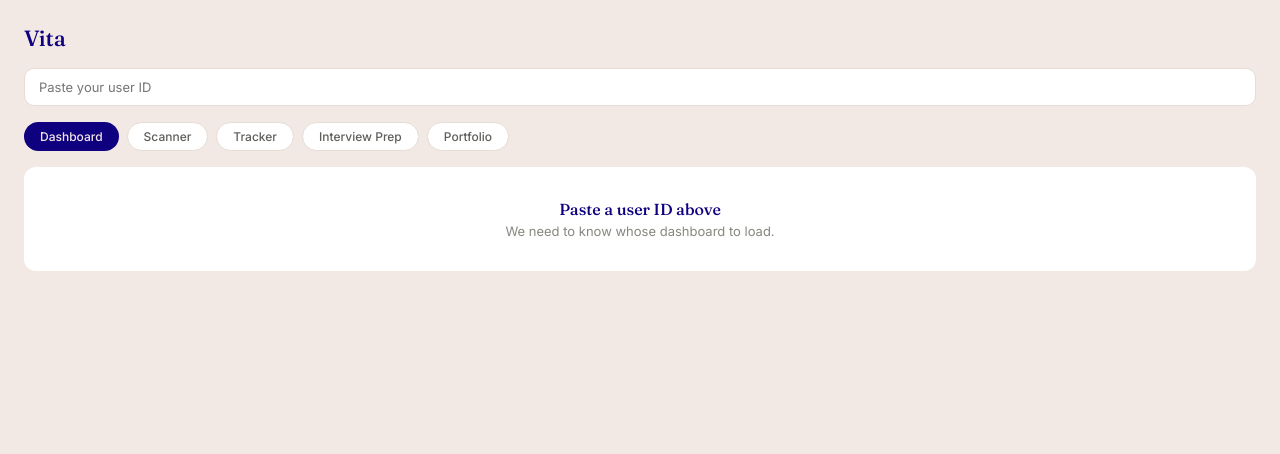
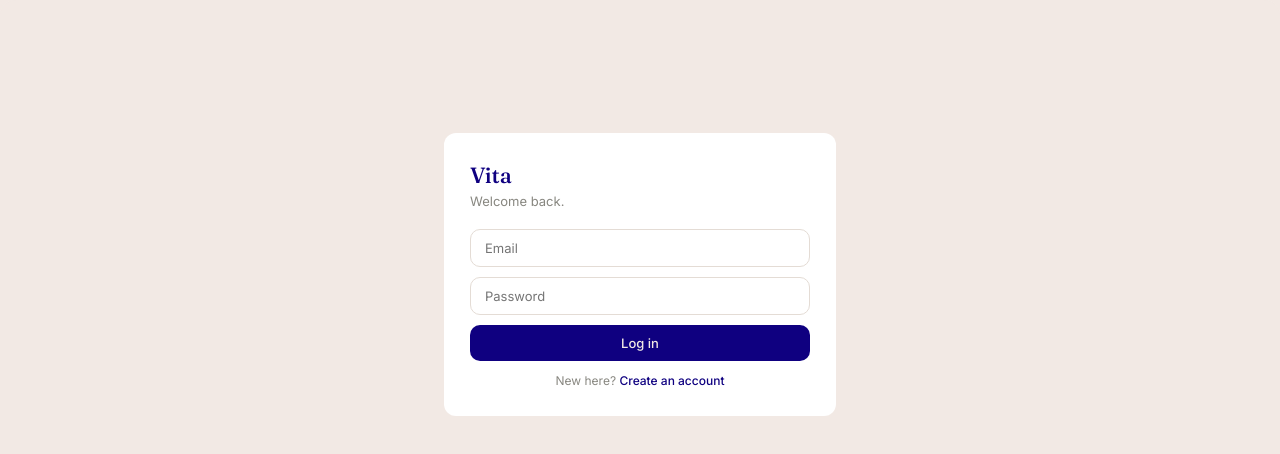
Before and after one commit to xClaudiaArias/vita, a React (Vite) app in the folder vita-frontend/: page / in a window 1280 px wide. Shown: the top 454 px of the page. Built offline with nearby package versions, Linux system fonts and the light colour scheme.

Commit message:
auth screen add

```diff
--- a/vita-frontend/src/App.jsx
+++ b/vita-frontend/src/App.jsx
@@ -1,6 +1,6 @@
 import { useState, useEffect, useCallback } from "react";
 
-// VITA brand tokens
+// ── VITA brand tokens ─────────────────────────────
 const colors = {
   cream: "#F2E9E4",
   indigo: "#0F0080",
@@ -25,7 +25,27 @@ const statusStyles = {
 
 const API_BASE = "http://localhost:4000";
 
-// Small building blocks
+// Reads the saved token and calls the API with it attached automatically,
+// so individual components never have to think about auth headers.
+// Throws on any non-2xx response so callers can catch() a single error path.
+async function apiFetch(path, options = {}) {
+  const token = localStorage.getItem("vita_token");
+  const res = await fetch(`${API_BASE}${path}`, {
+    ...options,
+    headers: {
+      "Content-Type": "application/json",
+      ...(token ? { Authorization: `Bearer ${token}` } : {}),
+      ...(options.headers || {}),
+    },
+  });
+  const data = await res.json().catch(() => ({}));
+  if (!res.ok) {
+    throw new Error(data.error || `Request failed (${res.status})`);
+  }
+  return data;
+}
+
+// ── Small building blocks ─────────────────────────
 function Pill({ bg, color, children }) {
   return (
     <span
@@ -64,34 +84,27 @@ function EmptyState({ title, subtitle }) {
   );
 }
 
-// Tracker view
-function Tracker({ userId }) {
+// ── Tracker view ──────────────────────────────────
+function Tracker() {
   const [applications, setApplications] = useState([]);
   const [status, setStatus] = useState("idle"); // idle | loading | error | ready
   const [errorMsg, setErrorMsg] = useState("");
 
   const load = useCallback(async () => {
-    if (!userId) return;
     setStatus("loading");
     try {
-      const res = await fetch(`${API_BASE}/applications?user_id=${userId}`);
-      if (!res.ok) throw new Error(`Server responded ${res.status}`);
-      const data = await res.json();
+      const data = await apiFetch("/applications");
       setApplications(data);
       setStatus("ready");
     } catch (err) {
       setErrorMsg(err.message);
       setStatus("error");
     }
-  }, [userId]);
+  }, []);
 
   useEffect(() => {
     load();
   }, [load]);
-
-  if (!userId) {
-    return <EmptyState title="Paste a user ID above" subtitle="We need to know whose applications to load." />;
-  }
 
   if (status === "loading" || status === "idle") {
     return <EmptyState title="Loading your applications…" subtitle="Just a moment." />;
@@ -156,34 +169,28 @@ function Tracker({ userId }) {
   );
 }
 
-// Portfolio view
-function Portfolio({ userId }) {
+// ── Portfolio view ────────────────────────────────
+function Portfolio() {
   const [projects, setProjects] = useState([]);
   const [status, setStatus] = useState("idle");
   const [errorMsg, setErrorMsg] = useState("");
 
   const load = useCallback(async () => {
-    if (!userId) return;
     setStatus("loading");
     try {
-      const res = await fetch(`${API_BASE}/projects?user_id=${userId}`);
-      if (!res.ok) throw new Error(`Server responded ${res.status}`);
-      const data = await res.json();
+      const data = await apiFetch("/projects");
       setProjects(data);
       setStatus("ready");
     } catch (err) {
       setErrorMsg(err.message);
       setStatus("error");
     }
-  }, [userId]);
+  }, []);
 
   useEffect(() => {
     load();
   }, [load]);
 
-  if (!userId) {
-    return <EmptyState title="Paste a user ID above" subtitle="We need to know whose portfolio to load." />;
-  }
   if (status === "loading" || status === "idle") {
     return <EmptyState title="Loading your projects…" subtitle="Just a moment." />;
   }
@@ -235,8 +242,8 @@ function Portfolio({ userId }) {
   );
 }
 
-// Resume Scanner view
-function Scanner({ userId }) {
+// ── Resume Scanner view ───────────────────────────
+function Scanner() {
   const [step, setStep] = useState("input"); // input | scanning | results | confirmation | editor | error
   const [resumes, setResumes] = useState([]);
   const [selectedResumeId, setSelectedResumeId] = useState("");
@@ -252,34 +259,24 @@ function Scanner({ userId }) {
   const [openReasonId, setOpenReasonId] = useState(null);
 
   useEffect(() => {
-    if (!userId) return;
-    fetch(`${API_BASE}/resumes?user_id=${userId}`)
-      .then((r) => r.json())
-      .then(setResumes)
-      .catch(() => {});
-  }, [userId]);
+    apiFetch("/resumes").then(setResumes).catch(() => {});
+  }, []);
 
   const runScan = async () => {
     setStep("scanning");
     setErrorMsg("");
     try {
       // First store the job posting
-      const jobRes = await fetch(`${API_BASE}/job-postings`, {
+      const job = await apiFetch("/job-postings", {
         method: "POST",
-        headers: { "Content-Type": "application/json" },
         body: JSON.stringify({ company, role_title: roleTitle, raw_description: description }),
       });
-      const job = await jobRes.json();
-      if (!jobRes.ok) throw new Error(job.error || "Couldn't save job posting");
 
       // Then run the scan against the selected resume
-      const scanRes = await fetch(`${API_BASE}/scans`, {
+      const scanData = await apiFetch("/scans", {
         method: "POST",
-        headers: { "Content-Type": "application/json" },
         body: JSON.stringify({ resume_id: selectedResumeId, job_posting_id: job.id }),
       });
-      const scanData = await scanRes.json();
-      if (!scanRes.ok) throw new Error(scanData.error || "Scan failed");
 
       setScan(scanData);
       setStep("results");
@@ -290,9 +287,8 @@ function Scanner({ userId }) {
   };
 
   const handleSuggestion = async (suggestionId, action) => {
-    await fetch(`${API_BASE}/scans/suggestions/${suggestionId}`, {
+    await apiFetch(`/scans/suggestions/${suggestionId}`, {
       method: "PATCH",
-      headers: { "Content-Type": "application/json" },
       body: JSON.stringify({ action }),
     });
     setScan((prev) => ({
@@ -306,9 +302,7 @@ function Scanner({ userId }) {
   const loadResume = async (resumeId) => {
     setResumeStatus("loading");
     try {
-      const res = await fetch(`${API_BASE}/resumes/${resumeId}`);
-      const data = await res.json();
-      if (!res.ok) throw new Error(data.error || "Couldn't load resume");
+      const data = await apiFetch(`/resumes/${resumeId}`);
       setResumeDetail(data);
       setResumeStatus("ready");
     } catch (err) {
@@ -317,20 +311,15 @@ function Scanner({ userId }) {
   };
 
   const saveBulletEdit = async (bulletId) => {
-    await fetch(`${API_BASE}/resumes/bullets/${bulletId}`, {
+    await apiFetch(`/resumes/bullets/${bulletId}`, {
       method: "PATCH",
-      headers: { "Content-Type": "application/json" },
       body: JSON.stringify({ content: draftText }),
     });
     setEditingBulletId(null);
     loadResume(selectedResumeId);
   };
 
-  if (!userId) {
-    return <EmptyState title="Paste a user ID above" subtitle="We need to know whose resume to scan." />;
-  }
-
-  // Job input step
+  // ── Job input step ──
   if (step === "input" || step === "scanning") {
     return (
       <div style={{ background: "#fff", borderRadius: 12, padding: "20px 22px" }}>
@@ -398,7 +387,7 @@ function Scanner({ userId }) {
     );
   }
 
-  // Error step (e.g. AI credits not available yet)
+  // ── Error step (e.g. AI credits not available yet) ──
   if (step === "error") {
     return (
       <div style={{ background: "#fff", borderRadius: 12, padding: "20px 22px" }}>
@@ -418,7 +407,7 @@ function Scanner({ userId }) {
     );
   }
 
-  // Confirmation step
+  // ── Confirmation step ──
   if (step === "confirmation") {
     return (
       <ScannerConfirmation
@@ -433,7 +422,7 @@ function Scanner({ userId }) {
     );
   }
 
-  // Editor step
+  // ── Editor step ──
   if (step === "editor") {
     return (
       <ResumeEditor
@@ -450,7 +439,7 @@ function Scanner({ userId }) {
     );
   }
 
-  // Results step
+  // ── Results step ──
   return (
     <div style={{ background: colors.cream, borderRadius: 12, padding: "1.25rem" }}>
       <div style={{ display: "flex", justifyContent: "space-between", alignItems: "flex-start", marginBottom: 16 }}>
@@ -681,19 +670,16 @@ const inputStyle = {
   display: "block",
 };
 
-// Dashboard view────────
-function Dashboard({ userId }) {
+// ── Dashboard view ─────────────────────────────────
+function Dashboard() {
   const [data, setData] = useState(null);
   const [status, setStatus] = useState("idle");
   const [errorMsg, setErrorMsg] = useState("");
 
   useEffect(() => {
-    if (!userId) return;
     setStatus("loading");
-    fetch(`${API_BASE}/dashboard?user_id=${userId}`)
-      .then(async (r) => {
-        const body = await r.json();
-        if (!r.ok) throw new Error(body.error || "Failed to load dashboard");
+    apiFetch("/dashboard")
+      .then((body) => {
         setData(body);
         setStatus("ready");
       })
@@ -701,11 +687,8 @@ function Dashboard({ userId }) {
         setErrorMsg(err.message);
         setStatus("error");
       });
-  }, [userId]);
+  }, []);
 
-  if (!userId) {
-    return <EmptyState title="Paste a user ID above" subtitle="We need to know whose dashboard to load." />;
-  }
   if (status === "loading" || status === "idle") {
     return <EmptyState title="Loading your dashboard…" subtitle="Just a moment." />;
   }
@@ -813,8 +796,8 @@ function Dashboard({ userId }) {
   );
 }
 
-// Interview Chatbot view──────────────────────
-function InterviewChat({ userId }) {
+// ── Interview Chatbot view ────────────────────────
+function InterviewChat() {
   const [applications, setApplications] = useState([]);
   const [selectedAppId, setSelectedAppId] = useState("");
   const [sessionId, setSessionId] = useState(null);
@@ -824,23 +807,16 @@ function InterviewChat({ userId }) {
   const [errorMsg, setErrorMsg] = useState("");
 
   useEffect(() => {
-    if (!userId) return;
-    fetch(`${API_BASE}/applications?user_id=${userId}`)
-      .then((r) => r.json())
-      .then(setApplications)
-      .catch(() => {});
-  }, [userId]);
+    apiFetch("/applications").then(setApplications).catch(() => {});
+  }, []);
 
   const startSession = async () => {
     setErrorMsg("");
     try {
-      const res = await fetch(`${API_BASE}/interview-sessions`, {
+      const data = await apiFetch("/interview-sessions", {
         method: "POST",
-        headers: { "Content-Type": "application/json" },
-        body: JSON.stringify({ user_id: userId, application_id: selectedAppId || null }),
+        body: JSON.stringify({ application_id: selectedAppId || null }),
       });
-      const data = await res.json();
-      if (!res.ok) throw new Error(data.error || "Couldn't start session");
       setSessionId(data.id);
       setMessages([]);
     } catch (err) {
@@ -860,13 +836,10 @@ function InterviewChat({ userId }) {
     setSending(true);
 
     try {
-      const res = await fetch(`${API_BASE}/interview-sessions/${sessionId}/messages`, {
+      const data = await apiFetch(`/interview-sessions/${sessionId}/messages`, {
         method: "POST",
-        headers: { "Content-Type": "application/json" },
         body: JSON.stringify({ content: text }),
       });
-      const data = await res.json();
-      if (!res.ok) throw new Error(data.error || "Couldn't get a reply");
       setMessages((prev) => [...prev, data.vita_message]);
     } catch (err) {
       setErrorMsg(err.message);
@@ -875,11 +848,7 @@ function InterviewChat({ userId }) {
     }
   };
 
-  if (!userId) {
-    return <EmptyState title="Paste a user ID above" subtitle="We need to know who's practicing." />;
-  }
-
-  // Pre-session setup
+  // ── Pre-session setup ──
   if (!sessionId) {
     const selectedApp = applications.find((a) => a.id === selectedAppId);
     return (
@@ -914,7 +883,7 @@ function InterviewChat({ userId }) {
     );
   }
 
-  // Chat view
+  // ── Chat view ──
   return (
     <div style={{ background: colors.cream, borderRadius: 12, padding: "1.25rem" }}>
       <div style={{ display: "flex", justifyContent: "space-between", alignItems: "center", marginBottom: 16 }}>
@@ -986,39 +955,144 @@ function InterviewChat({ userId }) {
   );
 }
 
-// App shell
+// ── Auth screen (login / signup) ──────────────────
+function AuthScreen({ onAuthenticated }) {
+  const [mode, setMode] = useState("login"); // login | signup
+  const [email, setEmail] = useState("");
+  const [password, setPassword] = useState("");
+  const [name, setName] = useState("");
+  const [errorMsg, setErrorMsg] = useState("");
+  const [submitting, setSubmitting] = useState(false);
+
+  const submit = async () => {
+    setErrorMsg("");
+    setSubmitting(true);
+    try {
+      const path = mode === "login" ? "/auth/login" : "/auth/signup";
+      const body = mode === "login" ? { email, password } : { email, password, name };
+      const data = await apiFetch(path, { method: "POST", body: JSON.stringify(body) });
+      localStorage.setItem("vita_token", data.token);
+      onAuthenticated(data.user);
+    } catch (err) {
+      setErrorMsg(err.message);
+    } finally {
+      setSubmitting(false);
+    }
+  };
+
+  return (
+    <div style={{ background: colors.cream, minHeight: 500, padding: 24, borderRadius: 16, display: "flex", alignItems: "center", justifyContent: "center" }}>
+      <link href="https://fonts.googleapis.com/css2?family=Inter:wght@400;500&family=Fraunces:wght@500&display=swap" rel="stylesheet" />
+      <div style={{ background: "#fff", borderRadius: 12, padding: "28px 26px", width: "100%", maxWidth: 340 }}>
+        <p style={{ fontFamily: "Fraunces, serif", fontSize: 22, color: colors.indigo, margin: "0 0 4px" }}>Vita</p>
+        <p style={{ fontFamily: "Inter, sans-serif", fontSize: 13, color: colors.faint, margin: "0 0 20px" }}>
+          {mode === "login" ? "Welcome back." : "Let's get you set up."}
+        </p>
+
+        {mode === "signup" && (
+          <input value={name} onChange={(e) => setName(e.target.value)} placeholder="Full name" style={inputStyle} />
+        )}
+        <input value={email} onChange={(e) => setEmail(e.target.value)} placeholder="Email" style={inputStyle} />
+        <input value={password} onChange={(e) => setPassword(e.target.value)} type="password" placeholder="Password" style={inputStyle} />
+
+        {errorMsg && (
+          <p style={{ fontFamily: "Inter, sans-serif", fontSize: 12, color: colors.terracottaText, margin: "0 0 10px" }}>
+            {errorMsg}
+          </p>
+        )}
+
+        <button
+          onClick={submit}
+          disabled={submitting || !email || !password || (mode === "signup" && !name)}
+          style={{
+            width: "100%",
+            background: colors.indigo,
+            color: colors.cream,
+            border: "none",
+            borderRadius: 10,
+            padding: "10px 0",
+            fontFamily: "Inter, sans-serif",
+            fontSize: 13,
+            fontWeight: 500,
+            cursor: "pointer",
+            marginBottom: 12,
+            opacity: submitting ? 0.6 : 1,
+          }}
+        >
+          {submitting ? "…" : mode === "login" ? "Log in" : "Create account"}
+        </button>
+
+        <p style={{ fontFamily: "Inter, sans-serif", fontSize: 12, color: colors.faint, margin: 0, textAlign: "center" }}>
+          {mode === "login" ? "New here?" : "Already have an account?"}{" "}
+          <span
+            onClick={() => { setMode(mode === "login" ? "signup" : "login"); setErrorMsg(""); }}
+            style={{ color: colors.indigo, cursor: "pointer", fontWeight: 500 }}
+          >
+            {mode === "login" ? "Create an account" : "Log in"}
+          </span>
+        </p>
+      </div>
+    </div>
+  );
+}
+
+// ── App shell ──────────────────────────────────────
 export default function VitaApp() {
-  const [userId, setUserId] = useState("");
   const [tab, setTab] = useState("dashboard");
+  const [user, setUser] = useState(null);
+  const [checkingAuth, setCheckingAuth] = useState(true);
+
+  // On load, check if a saved token still works — keeps you logged in
+  // across page refreshes instead of forcing a fresh login every time.
+  useEffect(() => {
+    const token = localStorage.getItem("vita_token");
+    if (!token) {
+      setCheckingAuth(false);
+      return;
+    }
+    apiFetch("/auth/me")
+      .then(setUser)
+      .catch(() => localStorage.removeItem("vita_token"))
+      .finally(() => setCheckingAuth(false));
+  }, []);
+
+  const logout = () => {
+    localStorage.removeItem("vita_token");
+    setUser(null);
+  };
+
+  if (checkingAuth) {
+    return (
+      <div style={{ background: colors.cream, minHeight: 500, padding: 24, borderRadius: 16 }}>
+        <EmptyState title="Loading…" subtitle="Just a moment." />
+      </div>
+    );
+  }
+
+  if (!user) {
+    return <AuthScreen onAuthenticated={setUser} />;
+  }
 
   return (
     <div style={{ background: colors.cream, minHeight: 500, padding: 24, borderRadius: 16 }}>
       <link href="https://fonts.googleapis.com/css2?family=Inter:wght@400;500&family=Fraunces:wght@500&display=swap" rel="stylesheet" />
 
-      <p style={{ fontFamily: "Fraunces, serif", fontSize: 22, fontWeight: 500, color: colors.indigo, margin: "0 0 16px" }}>
-        Vita
-      </p>
+      <div style={{ display: "flex", justifyContent: "space-between", alignItems: "center", marginBottom: 16 }}>
+        <p style={{ fontFamily: "Fraunces, serif", fontSize: 22, fontWeight: 500, color: colors.indigo, margin: 0 }}>
+          Vita
+        </p>
+        <div style={{ display: "flex", alignItems: "center", gap: 10 }}>
+          <span style={{ fontFamily: "Inter, sans-serif", fontSize: 12, color: colors.muted }}>{user.name}</span>
+          <button
+            onClick={logout}
+            style={{ background: "transparent", border: `0.5px solid ${colors.border}`, borderRadius: 20, padding: "4px 12px", fontFamily: "Inter, sans-serif", fontSize: 11, color: colors.faint, cursor: "pointer" }}
+          >
+            Log out
+          </button>
+        </div>
+      </div>
 
-      <input
-        value={userId}
-        onChange={(e) => setUserId(e.target.value)}
-        placeholder="Paste your user ID"
-        style={{
-          width: "100%",
-          border: `0.5px solid ${colors.border}`,
-          borderRadius: 10,
-          padding: "10px 14px",
-          fontFamily: "Inter, sans-serif",
-          fontSize: 13,
-          marginBottom: 16,
-          outline: "none",
-          boxSizing: "border-box",
-          background: "#fff",
-          color: colors.ink,
-        }}
-      />
-
-      <div style={{ display: "flex", gap: 8, marginBottom: 16 }}>
+      <div style={{ display: "flex", gap: 8, marginBottom: 16, flexWrap: "wrap" }}>
         {[
           { key: "dashboard", label: "Dashboard" },
           { key: "scanner", label: "Scanner" },
@@ -1046,11 +1120,11 @@ export default function VitaApp() {
         ))}
       </div>
 
-      {tab === "dashboard" && <Dashboard userId={userId} />}
-      {tab === "scanner" && <Scanner userId={userId} />}
-      {tab === "tracker" && <Tracker userId={userId} />}
-      {tab === "chat" && <InterviewChat userId={userId} />}
-      {tab === "portfolio" && <Portfolio userId={userId} />}
+      {tab === "dashboard" && <Dashboard />}
+      {tab === "scanner" && <Scanner />}
+      {tab === "tracker" && <Tracker />}
+      {tab === "chat" && <InterviewChat />}
+      {tab === "portfolio" && <Portfolio />}
     </div>
   );
 }
```
